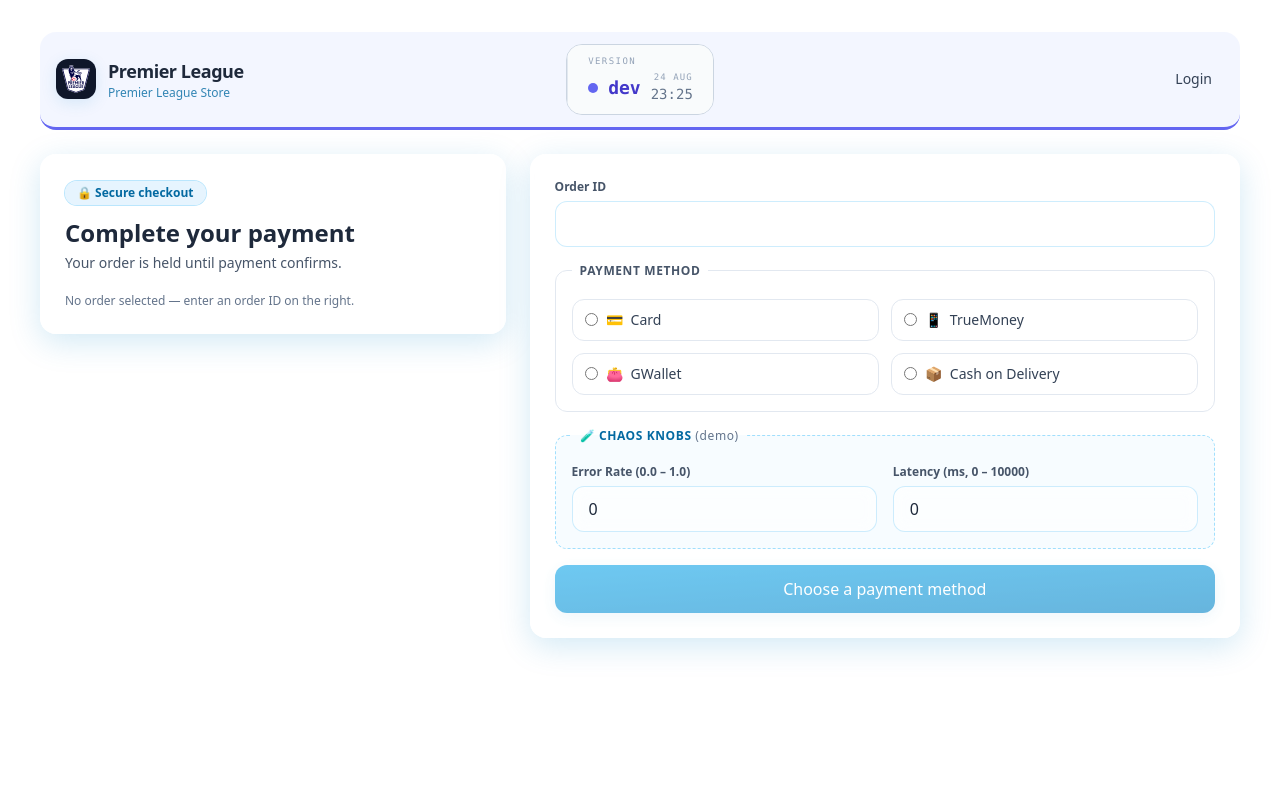
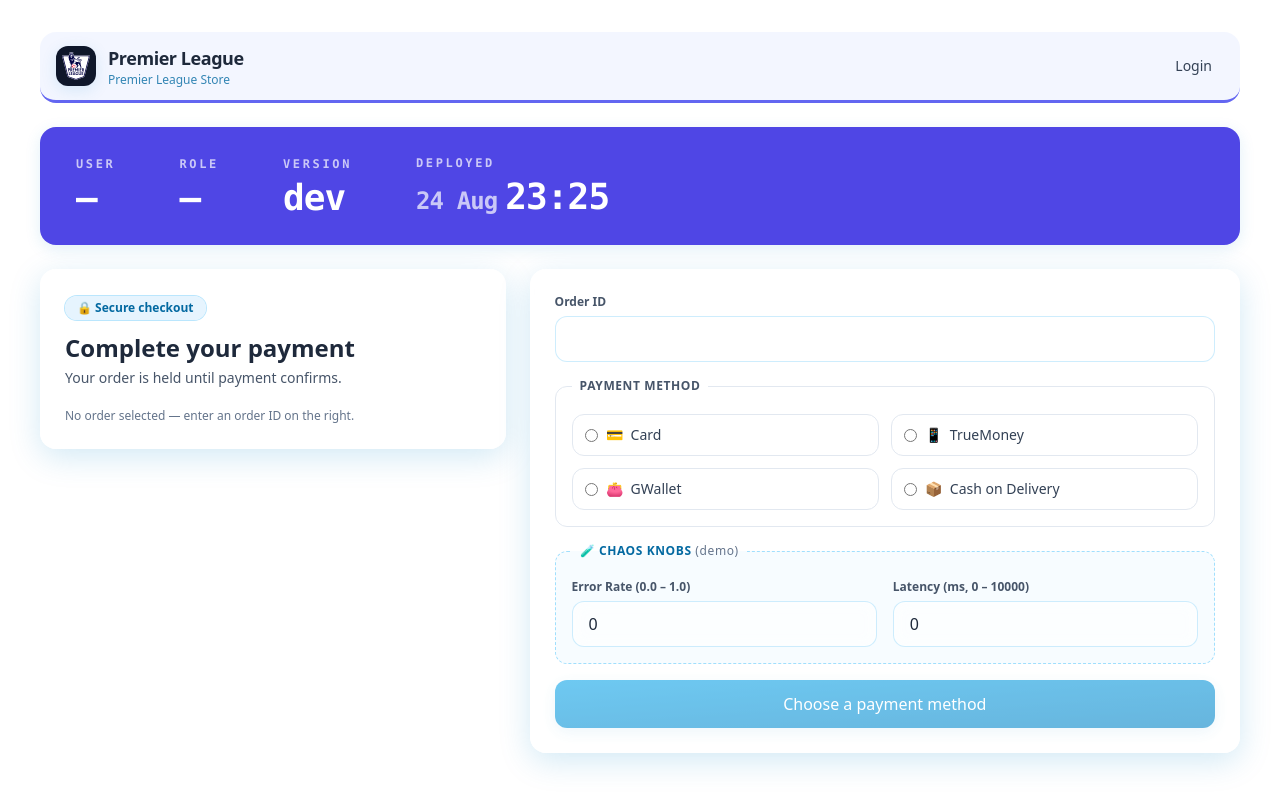
Before and after one commit to nginnu/rabbit-web, a Next.js app: page /pay in a window 1280 px wide. Built offline with nearby package versions, Linux system fonts and the light colour scheme; no server answers.

Commit message:
feat(web-ui): show the version as a full-width bar on the shop pages

```diff
--- a/app/(shell)/layout.tsx
+++ b/app/(shell)/layout.tsx
@@ -1,20 +1,18 @@
 import Nav from "@/components/Nav";
-import IdentityBadge from "@/components/IdentityBadge";
 import { tintAt } from "@/lib/version";
-import { DEPLOY_MARKER, DEPLOY_TINT } from "../deploy-marker";
+import { DEPLOY_TINT } from "../deploy-marker";
 
 export default function ShellLayout({
   children,
 }: {
   children: React.ReactNode;
 }) {
-  const sha = process.env.GIT_SHA || "dev";
   const tint = tintAt(DEPLOY_TINT);
 
   return (
     <div className="min-h-screen px-5 py-5 md:px-10 md:py-8">
       <header
-        className={`mb-6 grid grid-cols-[1fr_auto_1fr] items-center gap-6 rounded-2xl border-b-[3px] px-4 py-3 animate-fade-in ${tint.border} ${tint.wash}`}
+        className={`mb-6 flex items-center justify-between gap-6 rounded-2xl border-b-[3px] px-4 py-3 animate-fade-in ${tint.border} ${tint.wash}`}
       >
         <a href="/" className="flex items-center gap-3 group">
           <span className="grid h-10 w-10 place-items-center rounded-xl bg-slate-900 p-1.5 shadow-glass-sm transition group-hover:scale-105">
@@ -34,11 +32,7 @@
           </span>
         </a>
 
-        <IdentityBadge sha={sha} marker={DEPLOY_MARKER} tintIndex={DEPLOY_TINT} />
-
-        <div className="flex justify-end">
-          <Nav />
-        </div>
+        <Nav />
       </header>
 
       <main className="animate-fade-in">{children}</main>
--- a/app/(shell)/orders/page.tsx
+++ b/app/(shell)/orders/page.tsx
@@ -13,6 +13,7 @@
 } from "@/lib/api";
 import type { Me } from "@/lib/api";
 import TraceBadge from "@/components/TraceBadge";
+import IdentityBadge from "@/components/IdentityBadge";
 import JerseyArt from "@/components/JerseyArt";
 
 // Soft background tints per club — pairs with JerseyArt colours.
@@ -160,7 +161,8 @@
   return (
     <div className="mx-auto max-w-7xl space-y-10">
       {/* Hero */}
-      <section className="glass p-6 md:p-8 flex flex-col md:flex-row md:items-center md:justify-between gap-4">
+      <section className="glass p-6 md:p-8 flex flex-col gap-5">
+        <div className="flex flex-col md:flex-row md:items-center md:justify-between gap-4">
           <div>
             <div className="inline-flex items-center gap-2 rounded-full bg-sky-100/80 px-3 py-1 text-xs font-semibold text-sky-700 ring-1 ring-sky-200">
               ⚡ Fresh drop · 2024/25
@@ -168,17 +170,14 @@
             <h2 className="mt-3 text-3xl md:text-4xl font-bold tracking-tight text-slate-800">
               Premier League <span className="text-sky-600">Jerseys</span>
             </h2>
-          <p className="mt-2 text-sm text-slate-600 max-w-xl">
-            {loggedIn
-              ? "Official home kits for the 2024/25 season. Tap “Buy” to create an order — you'll head straight to secure checkout."
-              : "Official home kits for the 2024/25 season. Sign in to buy — browsing the catalog is open to everyone."}
-          </p>
           </div>
           <TraceBadge
             traceId={traceId}
             userId={meInfo?.user_id ?? null}
             sessionId={meInfo?.session_id ?? null}
           />
+        </div>
+        <IdentityBadge />
       </section>
 
       {buyError && (
--- a/app/(shell)/pay/page.tsx
+++ b/app/(shell)/pay/page.tsx
@@ -10,6 +10,7 @@
 } from "@/lib/api";
 import type { Me } from "@/lib/api";
 import TraceBadge from "@/components/TraceBadge";
+import IdentityBadge from "@/components/IdentityBadge";
 
 // Labels + copy for the four methods payment-svc accepts. "cod" carries a
 // `failsAlways` flag so the form can call out that its failure is the
@@ -93,7 +94,9 @@
   };
 
   return (
-    <div className="grid md:grid-cols-5 gap-6">
+    <div className="space-y-6">
+      <IdentityBadge />
+      <div className="grid md:grid-cols-5 gap-6">
       {/* Summary / context */}
       <div className="md:col-span-2 space-y-4">
         <div className="glass p-6">
@@ -300,6 +303,7 @@
             </pre>
           </div>
         )}
+        </div>
       </div>
     </div>
   );
--- a/components/IdentityBadge.tsx
+++ b/components/IdentityBadge.tsx
@@ -4,22 +4,35 @@
 import { usePathname } from "next/navigation";
 import { me } from "@/lib/api";
 import { splitMarker, tintAt } from "@/lib/version";
+import { DEPLOY_MARKER, DEPLOY_TINT } from "@/app/deploy-marker";
 
-const ROLE_COLOR: Record<string, string> = {
-  admin: "text-rose-700",
-  qa: "text-violet-700",
-  member: "text-teal-700",
-};
+const GIT_SHA = process.env.NEXT_PUBLIC_GIT_SHA || "dev";
 
-export default function IdentityBadge({
-  sha,
-  marker,
-  tintIndex,
+function Field({
+  label,
+  children,
+  testId,
 }: {
-  sha: string;
-  marker: string;
-  tintIndex: number;
+  label: string;
+  children: React.ReactNode;
+  testId?: string;
 }) {
+  return (
+    <div className="flex flex-col gap-2">
+      <span className="font-mono text-xs font-semibold uppercase tracking-[0.22em] text-white/70">
+        {label}
+      </span>
+      <span
+        data-testid={testId}
+        className="font-mono text-4xl font-bold leading-none tracking-tight text-white"
+      >
+        {children}
+      </span>
+    </div>
+  );
+}
+
+export default function IdentityBadge() {
   const pathname = usePathname();
   const [username, setUsername] = useState<string | null>(null);
   const [role, setRole] = useState<string | null>(null);
@@ -36,68 +49,37 @@
     });
   }, [pathname]);
 
-  const tint = tintAt(tintIndex);
-  const when = splitMarker(marker);
+  const tint = tintAt(DEPLOY_TINT);
+  const when = splitMarker(DEPLOY_MARKER);
 
   return (
     <div
       data-testid="identity-badge"
-      className="inline-flex items-stretch overflow-hidden rounded-2xl border-[1.5px] border-slate-300 bg-white/90 backdrop-blur whitespace-nowrap"
+      title={DEPLOY_MARKER}
+      className={`flex w-full flex-wrap items-center gap-x-16 gap-y-6 rounded-2xl px-9 py-7 shadow-glass-sm ${tint.solid}`}
     >
-      {username && (
-        <div className="flex flex-col justify-center gap-1 px-5 py-2.5">
-          <span className="font-mono text-[9px] font-medium uppercase tracking-[0.16em] text-slate-400">
-            user
-          </span>
-          <span
-            data-testid="badge-user"
-            className="font-mono text-lg font-semibold leading-none text-slate-800"
-          >
-            {username}
-          </span>
-        </div>
-      )}
+      <Field label="user" testId="badge-user">
+        {username ?? "—"}
+      </Field>
 
-      {role && (
-        <div className="flex flex-col justify-center gap-1 border-l border-slate-200 px-5 py-2.5">
-          <span className="font-mono text-[9px] font-medium uppercase tracking-[0.16em] text-slate-400">
-            role
-          </span>
-          <span
-            data-testid="badge-role"
-            className={`font-mono text-lg font-semibold uppercase leading-none tracking-wide ${
-              ROLE_COLOR[role] ?? "text-slate-600"
-            }`}
-          >
-            {role}
-          </span>
-        </div>
-      )}
+      <Field label="role" testId="badge-role">
+        {role ? role.toUpperCase() : "—"}
+      </Field>
 
-      <div
-        title={marker}
-        className="flex flex-col justify-center gap-1 border-l border-slate-200 bg-slate-50/80 px-5 py-2.5"
-      >
-        <span className="font-mono text-[9px] font-medium uppercase tracking-[0.16em] text-slate-400">
-          version
+      <Field label="version" testId="badge-version">
+        {GIT_SHA}
+      </Field>
+
+      <Field label="deployed">
+        <span className="flex items-baseline gap-2">
+          {when.date && (
+            <span className="text-2xl font-semibold text-white/70">
+              {when.date}
+            </span>
+          )}
+          {when.time}
         </span>
-        <span className="flex items-center gap-2.5 font-mono text-lg font-semibold leading-none">
-          <span className={`h-2.5 w-2.5 shrink-0 rounded-full ${tint.dot}`} />
-          <span data-testid="badge-version" className={tint.text}>
-            {sha}
-          </span>
-          <span className="flex flex-col items-end gap-0.5 leading-none">
-            {when.date && (
-              <span className="text-[9px] font-medium uppercase tracking-[0.12em] text-slate-400">
-                {when.date}
-              </span>
-            )}
-            <span className="text-sm font-medium text-slate-500">
-              {when.time}
-            </span>
-          </span>
-        </span>
-      </div>
+      </Field>
     </div>
   );
 }
--- a/lib/version.ts
+++ b/lib/version.ts
@@ -1,10 +1,10 @@
 export const VERSION_TINT = [
-  { dot: "bg-sky-500", text: "text-sky-700", border: "border-b-sky-500", wash: "bg-sky-50/70" },
-  { dot: "bg-amber-500", text: "text-amber-700", border: "border-b-amber-500", wash: "bg-amber-50/70" },
-  { dot: "bg-emerald-500", text: "text-emerald-700", border: "border-b-emerald-500", wash: "bg-emerald-50/70" },
-  { dot: "bg-fuchsia-500", text: "text-fuchsia-700", border: "border-b-fuchsia-500", wash: "bg-fuchsia-50/70" },
-  { dot: "bg-indigo-500", text: "text-indigo-700", border: "border-b-indigo-500", wash: "bg-indigo-50/70" },
-  { dot: "bg-rose-500", text: "text-rose-700", border: "border-b-rose-500", wash: "bg-rose-50/70" },
+  { dot: "bg-sky-500", text: "text-sky-700", border: "border-b-sky-500", wash: "bg-sky-50/70", solid: "bg-sky-600" },
+  { dot: "bg-amber-500", text: "text-amber-700", border: "border-b-amber-500", wash: "bg-amber-50/70", solid: "bg-amber-600" },
+  { dot: "bg-emerald-500", text: "text-emerald-700", border: "border-b-emerald-500", wash: "bg-emerald-50/70", solid: "bg-emerald-600" },
+  { dot: "bg-fuchsia-500", text: "text-fuchsia-700", border: "border-b-fuchsia-500", wash: "bg-fuchsia-50/70", solid: "bg-fuchsia-600" },
+  { dot: "bg-indigo-500", text: "text-indigo-700", border: "border-b-indigo-500", wash: "bg-indigo-50/70", solid: "bg-indigo-600" },
+  { dot: "bg-rose-500", text: "text-rose-700", border: "border-b-rose-500", wash: "bg-rose-50/70", solid: "bg-rose-600" },
 ];
 
 export function tintAt(index: number) {
```
Also changed, not shown: 1 other file (tests, documents, lock files or other folders). Lines whose indentation alone changed are shown as unchanged.
